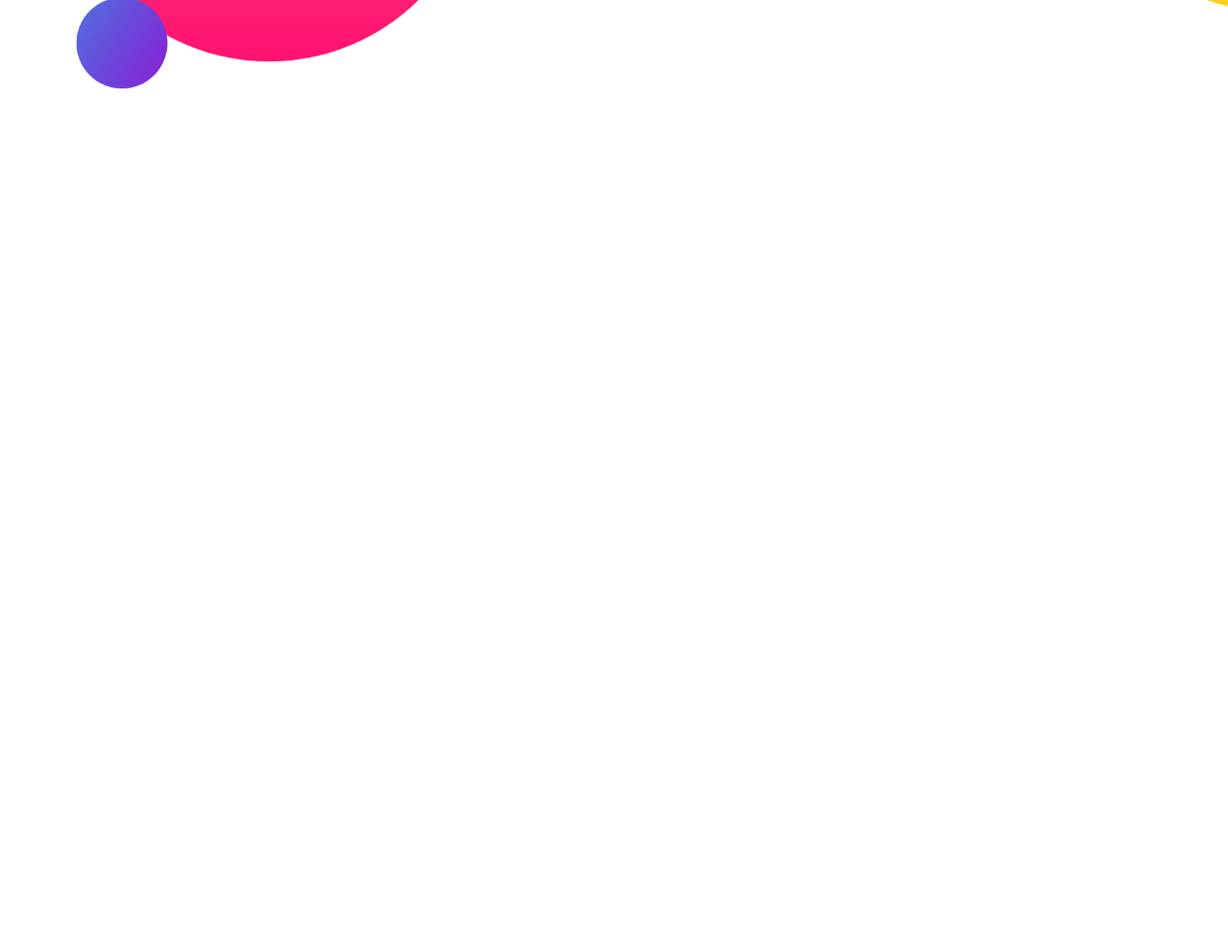
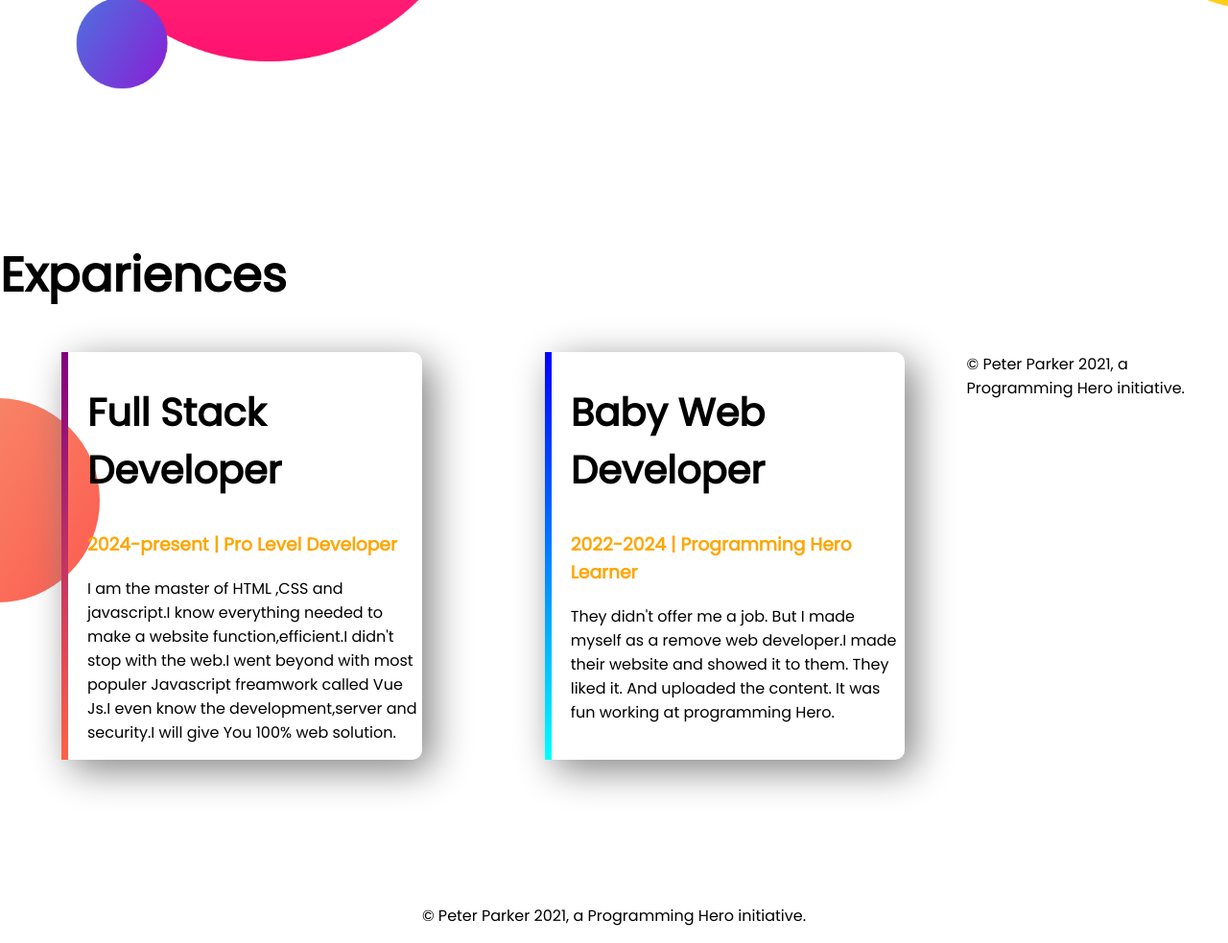
Before and after one commit to tashfiaislamistila/developer-portfolio, a plain HTML site: page index.html in a window 1280 px wide. Shown: the part 1024-2007 px from the top of the page at 96% size. Before the commit the page ends 1274 px from the top, so only its background shows below. Drawn offline with Linux system fonts and the light colour scheme.

Commit message:
footer exparience

```diff
--- a/index.html
+++ b/index.html
@@ -13,7 +13,7 @@
 </head>
 
 <body>
-    <section class="top-banner">
+    <section class="top-banner flexible-container">
         <div class="half-width">
             <h1>WElcome to </h1>
             <h1><span class="orange-color">Tashfia Islam </span>World!</h1>
@@ -28,7 +28,7 @@
             <img src="images/istila-pic-with-bg.png" alt="">
         </div>
     </section>
-    <section class="dream-big">
+    <section class="dream-big flexible-container">
         <div class="half-width">
             <img src="images/istila-pic-with-bg2.png" alt="">
         </div>
@@ -43,6 +43,31 @@
         </div>
 
     </section>
+    <section class="exparience-area">
+        <h1>Expariences</h1>
+        <div class="flexible-container">
+            <div id="full-stack-exparience" class="experience-item">
+                <h2>Full Stack Developer </h2>
+                <h3 class="orange-color">2024-present | Pro Level Developer</h3>
+                <p>I am the master of HTML ,CSS and javascript.I know everything needed to make a website
+                    function,efficient.I didn't stop with the web.I went beyond with most populer Javascript
+                    freamwork called Vue Js.I even know the development,server and security.I will give You
+                    100% web solution.
+                </p>
+            </div>
+            <div id="web-dev-exparience" class="experience-item">
+                <h2>Baby Web Developer</h2>
+                <h3 class="orange-color">2022-2024 | Programming Hero Learner</h3>
+                <p>They didn't offer me a job. But I made myself as a remove web developer.I made their website and
+                    showed
+                    it to them. They liked it. And uploaded the content. It was fun working at programming Hero.
+                </p>
+            </div>© Peter Parker 2021, a Programming Hero initiative.
+        </div>
+    </section>
+    <footer>
+        <p>© Peter Parker 2021, a Programming Hero initiative.</p>
+    </footer>
 </body>
 
 </html>
--- a/style.css
+++ b/style.css
@@ -6,16 +6,20 @@ h1{
     font-size: 50px;
 
 }
+h2{
+    font-size: 40px;
+}
 .orange-color{
     color: orange;
 }
-section{
+.flexible-container{
     display:flex ;
     margin-bottom: 150px;
 }
 .half-width{
   width:   50%;
   padding-left:2%;
+
 }
 .half-width img{
     width: 80%;
@@ -23,7 +27,7 @@ section{
 .link-button{
     text-decoration:none;
     background-image:linear-gradient(orange,tomato);
-    padding: 10px,40px;
+    padding: 10px 40px;
     color: white;
     font-weight:700 ;
     border-radius: 5px;
@@ -37,3 +41,29 @@ section{
     background-repeat: no-repeat;
     background-position:right ;
 }
+.exparience-area{
+    background-image:url(images/exp-bg.png) ;
+    background-repeat: no-repeat;
+    background-position: left;
+}
+.experience-item{
+    width: 40%;
+    margin-left: 5%;
+    margin-right: 5%;
+    padding-left:20px ;
+    border-radius:10px ;
+    box-shadow: 10px 10px 40px gray;
+}
+#web-dev-exparience{
+    border-left: 7px solid;
+border-image: linear-gradient(blue,cyan) ;
+border-image-slice: 1;
+}
+#full-stack-exparience{
+    border-left: 7px solid;
+border-image: linear-gradient(purple,tomato) ;
+border-image-slice: 1;
+}
+footer p{
+    text-align: center;
+}
```
Also changed, not shown: images/jhankar.png (deleted), images/jhankar2.png (deleted), showOff/biye.jpg (deleted), showOff/green2.png (deleted), showOff/istila-pic-with-bg.png (deleted), showOff/istila-pic-with-bg2.png (deleted), showOff/toronto.png (deleted).
